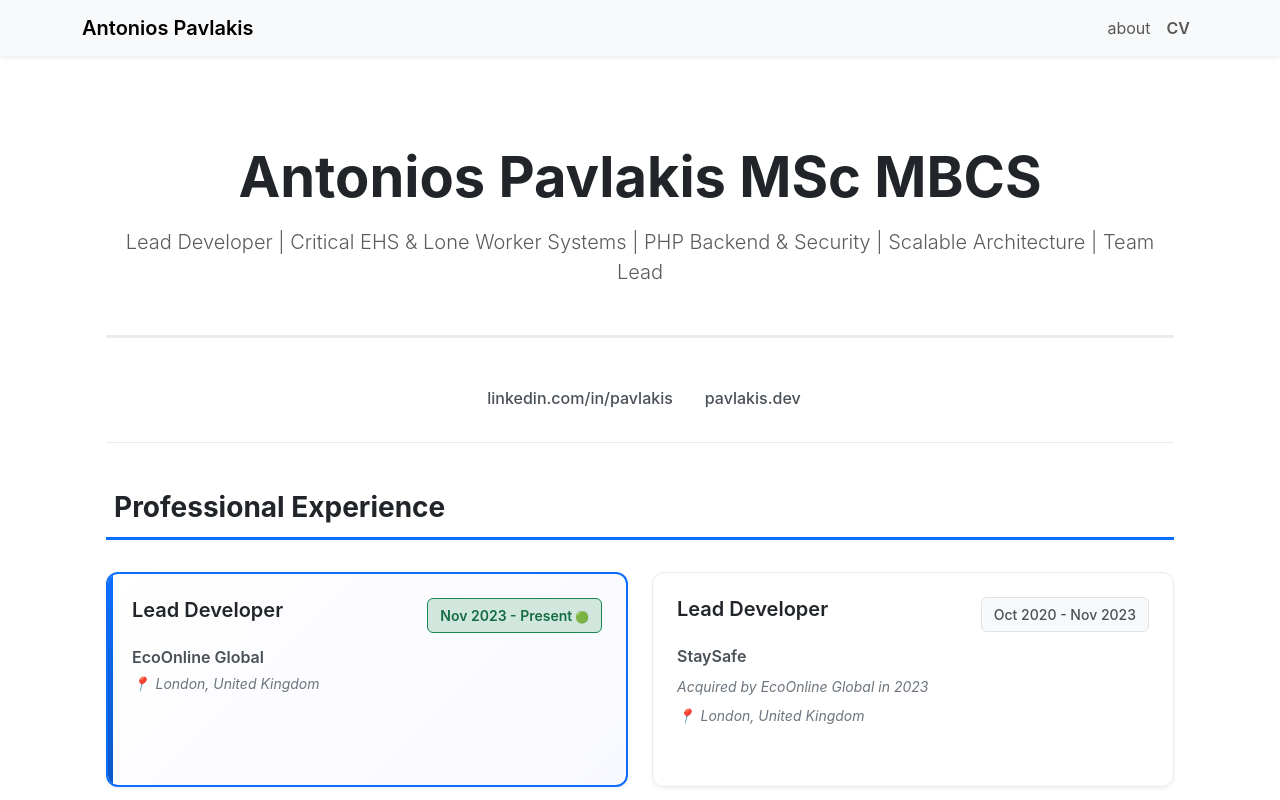
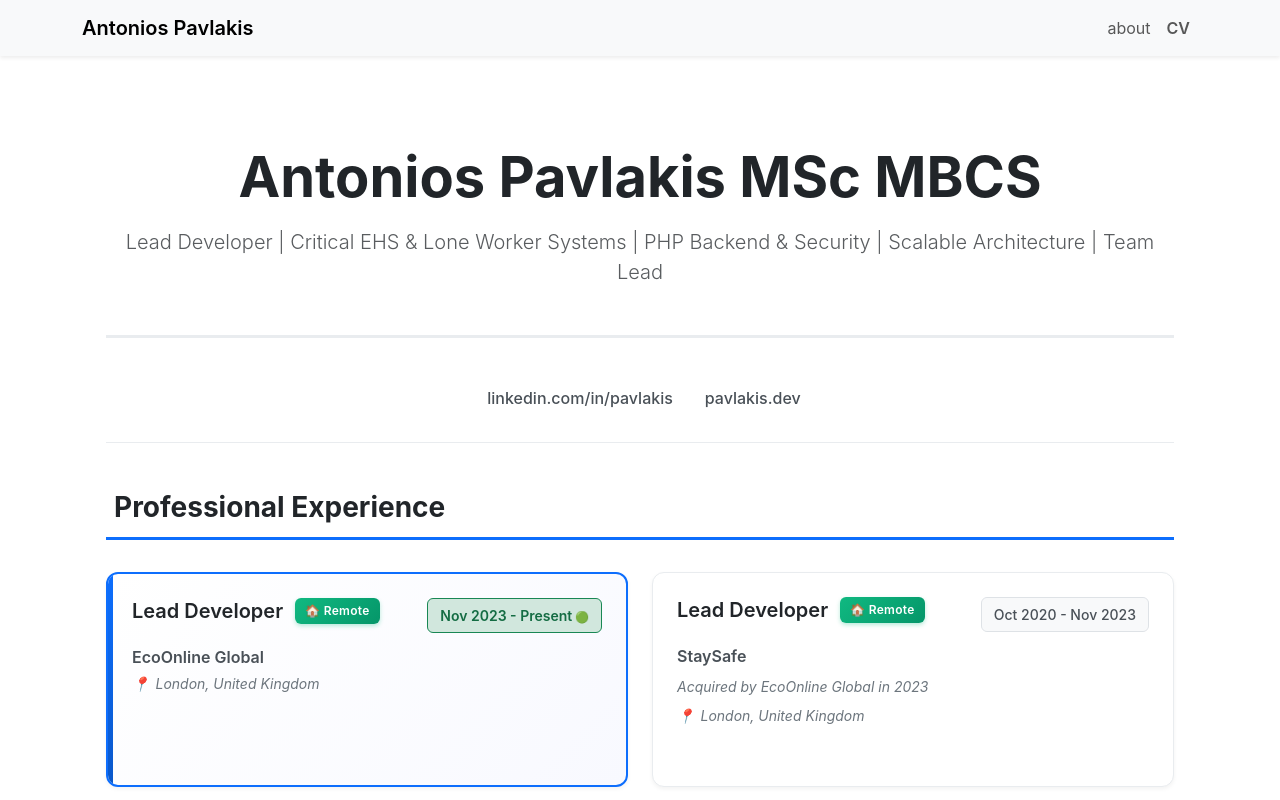
Before and after one commit to pavlakis/blog, a Vue app: page /antonios-pavlakis-cv in a window 1280 px wide. Shown: the top 800 px of the page. Built offline with nearby package versions, Linux system fonts and the light colour scheme.

Commit message:
Add Remote badges

```diff
--- a/src/views/Cv.vue
+++ b/src/views/Cv.vue
@@ -29,7 +29,10 @@
           <!-- EcoOnline Global / StaySafe - Current -->
           <div class="experience-card current-role">
             <div class="card-header-custom">
-              <h3 class="position-title">Lead Developer</h3>
+              <div class="title-badges">
+                <h3 class="position-title">Lead Developer</h3>
+                <span class="remote-badge">🏠 Remote</span>
+              </div>
               <span class="date-badge current">Nov 2023 - Present</span>
             </div>
             <p class="company-location">
@@ -44,7 +47,10 @@
           <!-- StaySafe - Lead Developer -->
           <div class="experience-card">
             <div class="card-header-custom">
-              <h3 class="position-title">Lead Developer</h3>
+              <div class="title-badges">
+                <h3 class="position-title">Lead Developer</h3>
+                <span class="remote-badge">🏠 Remote</span>
+              </div>
               <span class="date-badge">Oct 2020 - Nov 2023</span>
             </div>
             <p class="company-location">
@@ -60,7 +66,10 @@
           <!-- StaySafe - Senior Developer -->
           <div class="experience-card">
             <div class="card-header-custom">
-              <h3 class="position-title">Senior Developer</h3>
+              <div class="title-badges">
+                <h3 class="position-title">Senior Developer</h3>
+                <span class="remote-badge">🏠 Remote</span>
+              </div>
               <span class="date-badge">Dec 2017 - Oct 2020</span>
             </div>
             <p class="company-location">
@@ -468,13 +477,33 @@
   flex-wrap: wrap;
 }
 
+.title-badges {
+  display: flex;
+  align-items: center;
+  gap: 0.75rem;
+  flex-wrap: wrap;
+  flex: 1;
+  min-width: 200px;
+}
+
 .position-title {
   font-size: 1.25rem;
   font-weight: 600;
   color: #212529;
   margin: 0;
-  flex: 1;
-  min-width: 200px;
+}
+
+.remote-badge {
+  display: inline-block;
+  padding: 0.25rem 0.625rem;
+  background: linear-gradient(135deg, #10b981 0%, #059669 100%);
+  color: white;
+  border-radius: 6px;
+  font-size: 0.75rem;
+  font-weight: 600;
+  white-space: nowrap;
+  box-shadow: 0 2px 4px rgba(16, 185, 129, 0.3);
+  letter-spacing: 0.025em;
 }
 
 .date-badge {
```
